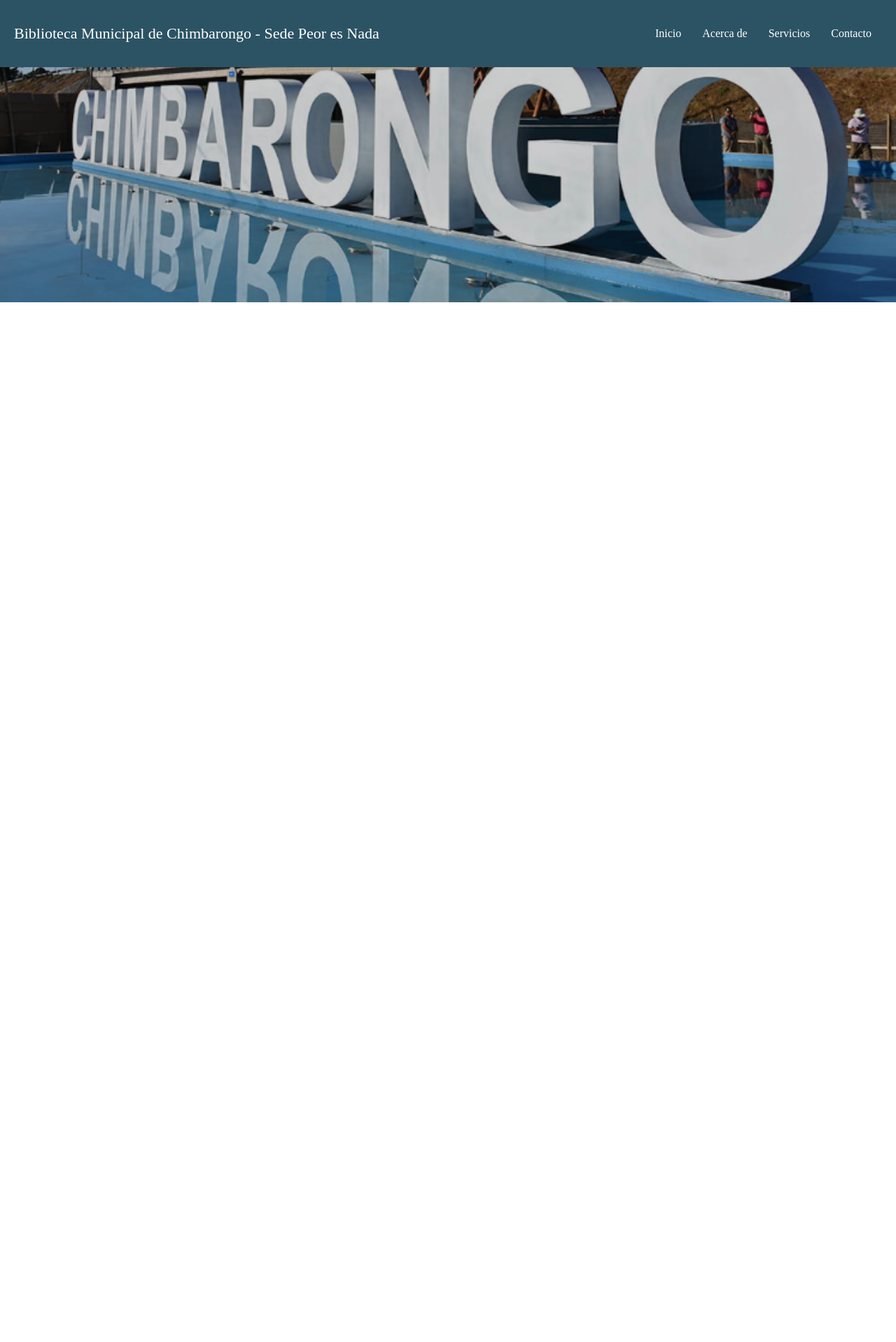
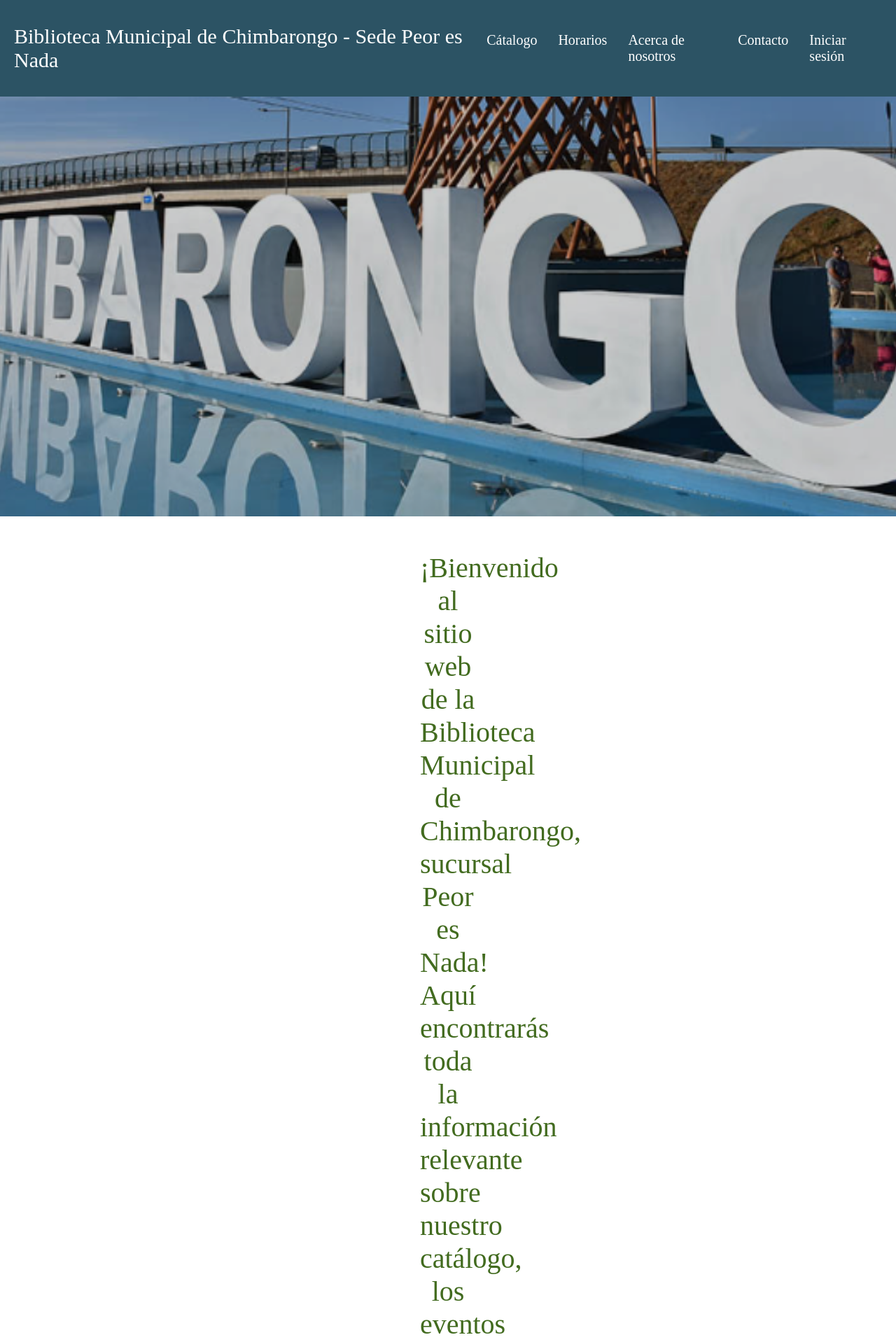
Before and after one commit to JPGS123/Ingenieria_de_software_grupo_3, a Django app: page / in a window 1280 px wide. Shown: the top 1918 px of the page at 70% size. Before the commit the page ends 432 px from the top, so only its background shows below. Run offline with Django 5.2, Linux system fonts and the light colour scheme.

Commit message:
Home listo

```diff
--- a/core/static/core/css/index.css
+++ b/core/static/core/css/index.css
@@ -3,7 +3,8 @@ body {
 }
 
 .titulo {
-    font-family: 'Newsreader';font-size: 22px;
+    font-family: 'Newsreader';
+    font-size: 30px;
 }
 .navbar {
     display: flex;
@@ -19,6 +20,8 @@ body {
     display: flex;
     margin: 0;
     padding: 0;
+    font-family: 'Newsreader';
+    font-size: 20px;
 }
 
 .nav-links li {
@@ -40,10 +43,24 @@ body {
     cursor: pointer;
 }
 
-body {
-    background: url("../assets/Chimbarongo.png");
-    background-repeat: no-repeat;
-    background-size: cover; /* Opcional: ajusta la imagen al tamaño del elemento */
-    height: 250px;
+.img {
+    background-image: url('../assets/Chimbarongo.png');
+    background-size: cover;
+    background-position: center ;
+    height: 600px;
     width: 100%;
 }
+
+.parrafo-index {
+    margin: 50px 600px 0px 600px ;
+    font-size: 40px;
+    color: #426B1F;
+    text-align: center;
+
+}
+
+.footer {
+    background-color: #2C5364;
+    padding: 60px;
+    margin-top: 132px;
+}
--- a/core/templates/index.html
+++ b/core/templates/index.html
@@ -13,13 +13,24 @@
     <nav class="navbar">
         <div class="titulo">Biblioteca Municipal de Chimbarongo - Sede Peor es Nada</div>
         <ul class="nav-links">
-            <li><a href="#home">Inicio</a></li>
-            <li><a href="#about">Acerca de</a></li>
-            <li><a href="#services">Servicios</a></li>
+            <li><a href="#about">Cátalogo</a></li>
+            <li><a href="#services">Horarios</a></li>
+            <li><a href="#contact">Acerca de nosotros</a></li>
             <li><a href="#contact">Contacto</a></li>
+            <li><a href="#contact">Iniciar sesión</a></li>
         </ul>
         <div class="menu-toggle">☰</div>
     </nav>
+
+    <div class="img"></div>
+
+    <p class= "parrafo-index">¡Bienvenido al sitio web de la Biblioteca Municipal de Chimbarongo, sucursal Peor es Nada!
+        Aquí encontrarás toda la información relevante sobre nuestro catálogo, los eventos y actividades
+        a realizar en nuestras dependencias, otros eventos que municipales que tengan lugar en Peor es Nada,
+        nuestros horarios de atención y todos los canales necesarios para contactarnos.
+        ¡Te esperamos!</p>
+
+    <footer class="footer"></footer>
 </body>
 
 </html>
```
